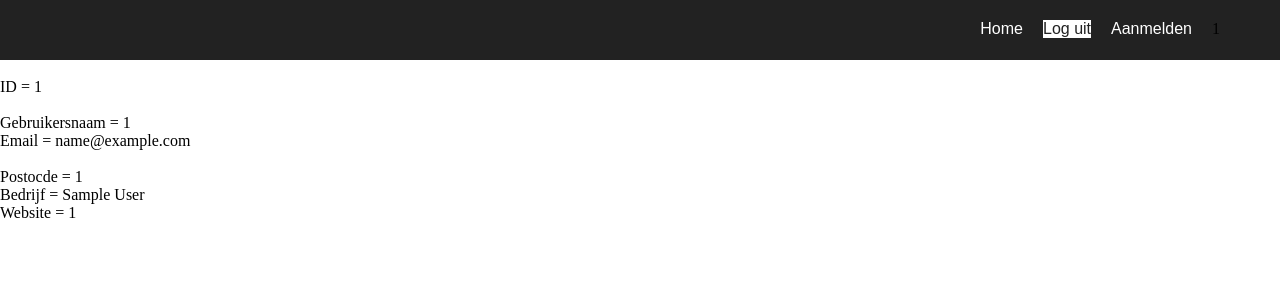
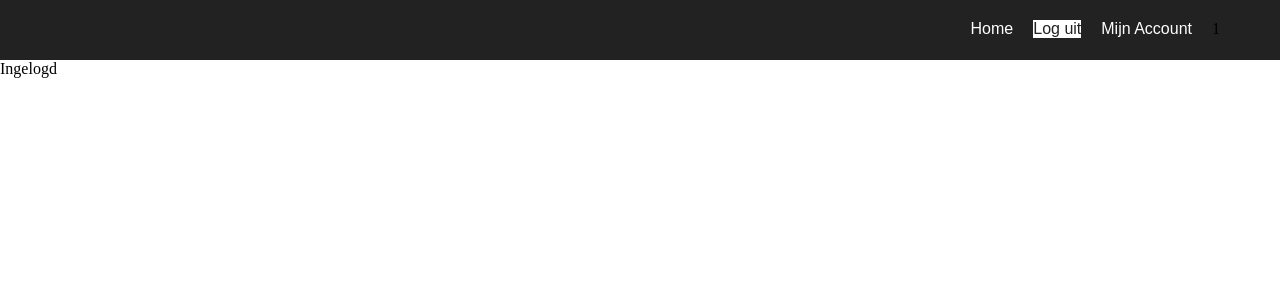
Before and after one commit to Erik21/PHP-Login-Script, a PHP site: page / in a window 1280 px wide. Shown: the top 300 px of the page. Run offline with PHP 8.4, Linux system fonts and the light colour scheme; the visitor is signed in with stand-in values (Sample User, id 1).

Commit message:
Made a Account Setting page

```diff
--- a/header.php
+++ b/header.php
@@ -23,6 +23,7 @@
 					echo	"<form action='includes/logout.inc.php'>
 									<button>Log uit</button>
 								</form>";
+					echo "<li><a href='userpanel.php'>Mijn Account</a></li>";
 				}
 
 				else {
@@ -31,10 +32,11 @@
 									<input type='password' name='pwd' placeholder='Wachtwoord'>
 									<button type='submit'>Inloggen</button>
 				  			</form>";
+				echo		"<li><a href='signup.php'>Aanmelden</a></li>";
 				}
 
 			 ?>
-			<li><a href="signup.php">Aanmelden</a></li>
+
 		</ul>
 	</nav>
 </header>
--- a/index.php
+++ b/index.php
@@ -2,46 +2,13 @@
 	include 'header.php';
 ?>
 
-
-
 <?php
 	if (isset($_SESSION['id'])) {
-		echo "<br> ID = ";
-		echo $_SESSION ['id'];
-		echo "<br>";
-		//
-		echo "<br> Gebruikersnaam = ";
-		echo $_SESSION ['u_uid'];
-		//
-		echo "<br> Email = ";
-		echo $_SESSION ['u_email'];
-		echo "<br>";
-		//
-	//	echo "<br> Postocde1 = ";
-	//	echo $_SESSION ['u_pcode'];
-		//
+		echo "Ingelogd";
 
-		//
-
-	}
-	else {
+	} else {
 	 echo "Je bent niet ingelogd!";
  }
-
-	if(!empty($_SESSION['u_pcode'])){
-		echo "<br> Postocde = ";
-		echo $_SESSION ['u_pcode'];
-	}
-
-	if(!empty($_SESSION['u_cname'])){
-		echo "<br> Bedrijf = ";
-		echo $_SESSION ['u_cname'];
-	}
-
-	if(!empty($_SESSION['u_website'])){
-		echo "<br> Website = ";
-		echo $_SESSION ['u_website'];
-	}
 
 ?>
 
```
Also changed, not shown: userpanel.php (added, +41 -0 lines).
